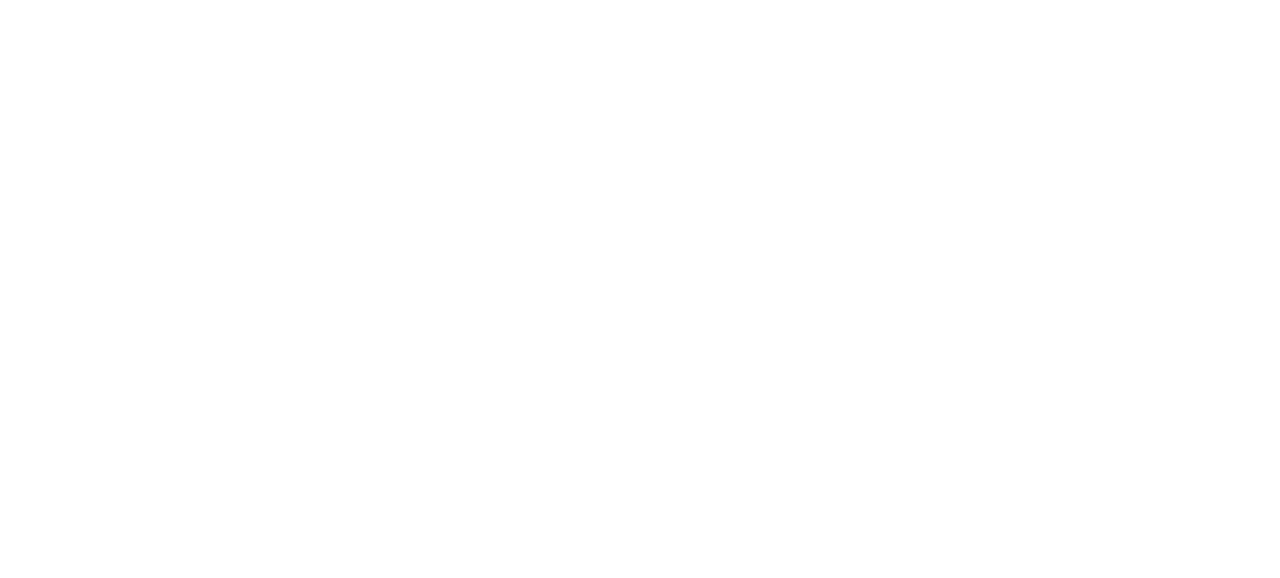
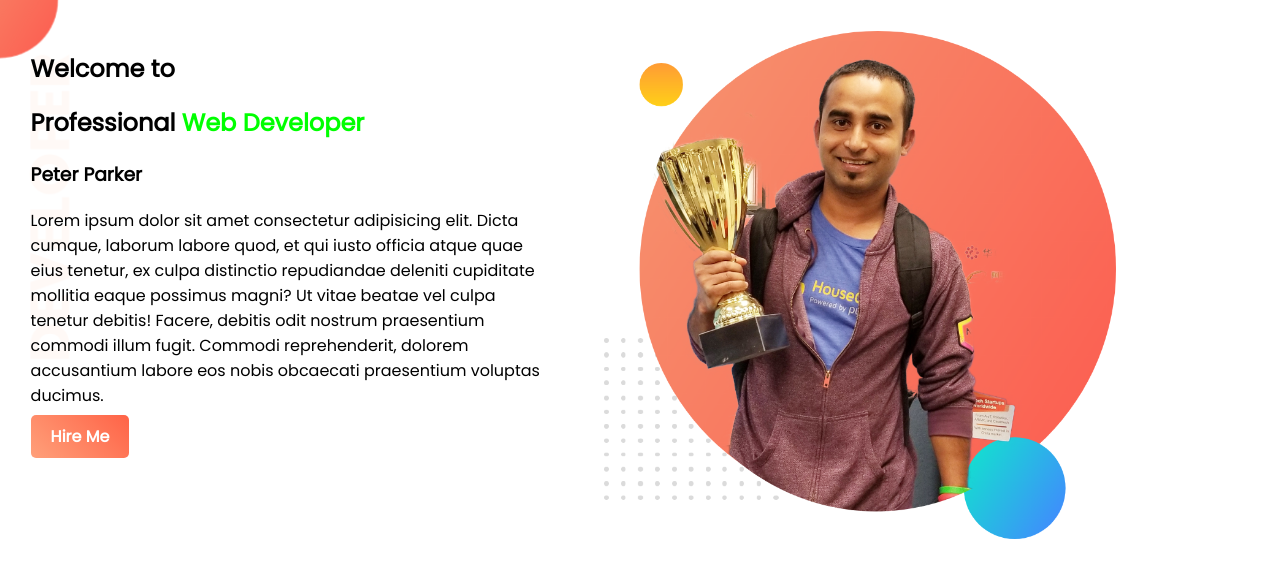
Before and after one commit to MinhajSiam/portfolio, a plain HTML site: page index.html in a window 1280 px wide. Drawn offline with Linux system fonts and the light colour scheme.

Commit message:
first section complete

```diff
--- a/index.html
+++ b/index.html
@@ -1,13 +1,37 @@
 <!DOCTYPE html>
 <html lang="en">
+
 <head>
     <meta charset="UTF-8">
     <meta http-equiv="X-UA-Compatible" content="IE=edge">
     <meta name="viewport" content="width=device-width, initial-scale=1.0">
+    <link rel="preconnect" href="https://fonts.googleapis.com">
+    <link rel="preconnect" href="https://fonts.gstatic.com" crossorigin>
+    <link href="https://fonts.googleapis.com/css2?family=Poppins&display=swap" rel="stylesheet">
     <title>Document</title>
     <link rel="stylesheet" href="style.css">
 </head>
+
 <body>
+    <section class="first-section">
+        <div class="half-width">
+            <h1>Welcome to</h1>
+            <h1>Professional <span class="name-highlighter">Web Developer</span></h1>
+            <h3>Peter Parker</h3>
+            <p>Lorem ipsum dolor sit amet consectetur adipisicing elit. Dicta cumque, laborum labore quod, et qui iusto
+                officia atque quae eius tenetur, ex culpa distinctio repudiandae deleniti cupiditate mollitia eaque
+                possimus
+                magni? Ut vitae beatae vel culpa tenetur debitis! Facere, debitis odit nostrum praesentium commodi illum
+                fugit. Commodi reprehenderit, dolorem accusantium labore eos nobis obcaecati praesentium voluptas
+                ducimus.
+            </p>
+            <a class="link-button" target="_blank" href="#">Hire Me</a>
+        </div>
+        <div class="half-width">
+            <img src="images/jhankar.png" alt="">
+        </div>
 
+    </section>
 </body>
+
 </html>
--- a/style.css
+++ b/style.css
@@ -0,0 +1,29 @@
+body{
+    font-family: 'Poppins', sans-serif;
+    margin: 0;
+}
+.name-highlighter{
+    color: lime;
+}
+.first-section{
+    height: 500px;
+    background-image: url("images/top-banner.png");
+    background-repeat: no-repeat;
+}
+.half-width{
+    width: 40%;
+    float: left;
+    margin: 5px;
+    padding: 2%;
+}
+img{
+    width: 100%;
+}
+.link-button{
+    text-decoration: none;
+    color: white;
+    background-image: linear-gradient(45deg, lightsalmon, tomato);
+    border-radius: 5px;
+    padding: 10px 20px;
+    font-weight: 700;
+}
```
